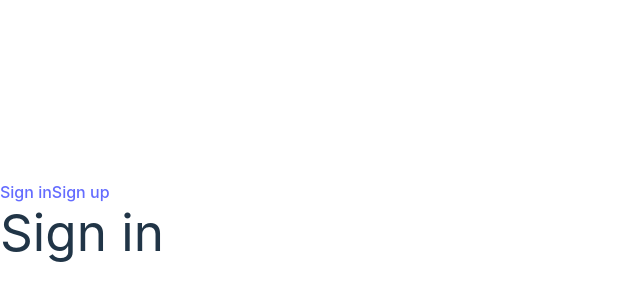
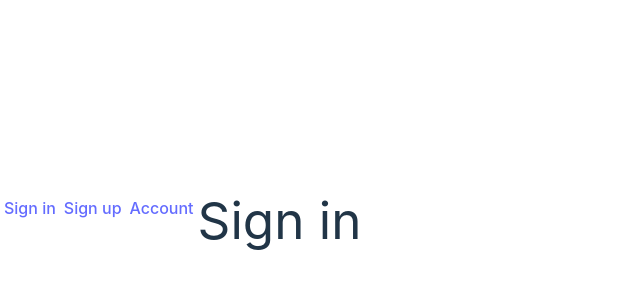
Before and after one commit to rarya618/winter-workshops, a React (Vite) app in the folder app/: page /sign-in in a window 1280 px wide. Shown: the part 180-480 px from the top of the page, without its empty margins (0-640 px from the left). Built offline with nearby package versions, Linux system fonts and the light colour scheme.

Commit message:
Added styling

```diff
--- a/app/src/App.tsx
+++ b/app/src/App.tsx
@@ -3,15 +3,23 @@ import SignIn from "./views/SignIn"
 import PageNotFound from "./views/PageNotFound"
 import SignUp from "./views/SignUp"
 import { Link } from "react-router-dom"
+import AccountView from "./views/AccountView"
+
+let links = [
+ { text: "Sign in", link: "sign-in" },
+ { text: "Sign up", link: "sign-up" },
+ { text: "Account", link: "account" },
+]
 
 // main App component
 function App() {
 
   return (
-    <div>
-      <div>
-        <Link to={"sign-in"}>Sign in</Link>
-        <Link to={"sign-up"}>Sign up</Link>
+    <div className="flex">
+      <div className="flex">
+        {links.map(link => {
+          return <Link className="p-1" to={link.link}>{link.text}</Link>
+        })}
       </div>
       <Routes>
         <Route
@@ -26,6 +34,10 @@ function App() {
           path="sign-up"
           element={<SignUp />}
         />
+        <Route
+          path="account"
+          element={<AccountView />}
+        />
         <Route path="*" element={<PageNotFound />} />
       </Routes>
     </div>
--- a/app/src/views/SignIn.tsx
+++ b/app/src/views/SignIn.tsx
@@ -22,7 +22,7 @@ const SignIn = () => {
   }
 
   return (<form onSubmit={signIn}>
-    <h1>Sign in</h1>
+    <h1 className="text-center">Sign in</h1>
     {/* create components here */}
   </form>)
 }
```
